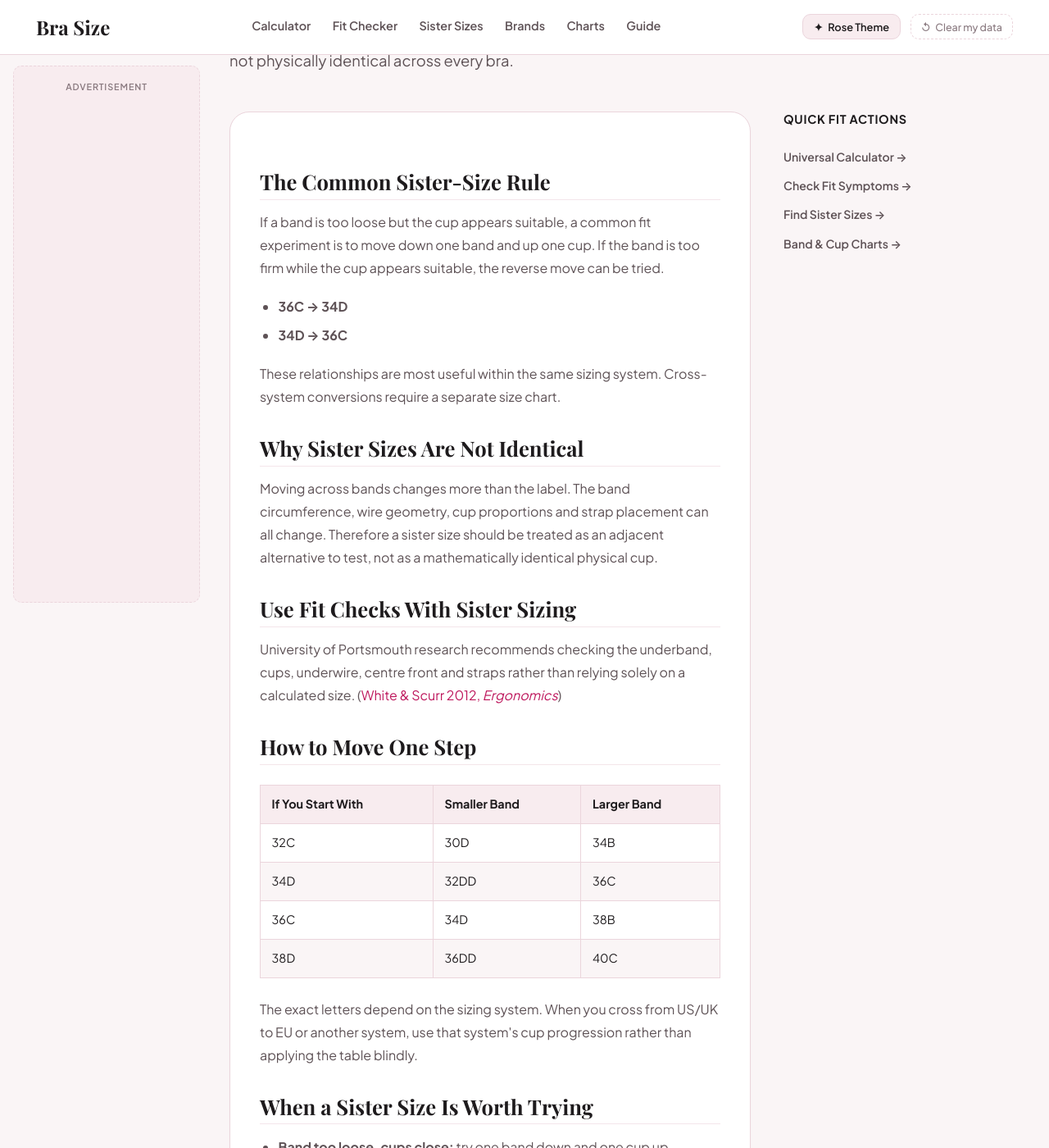
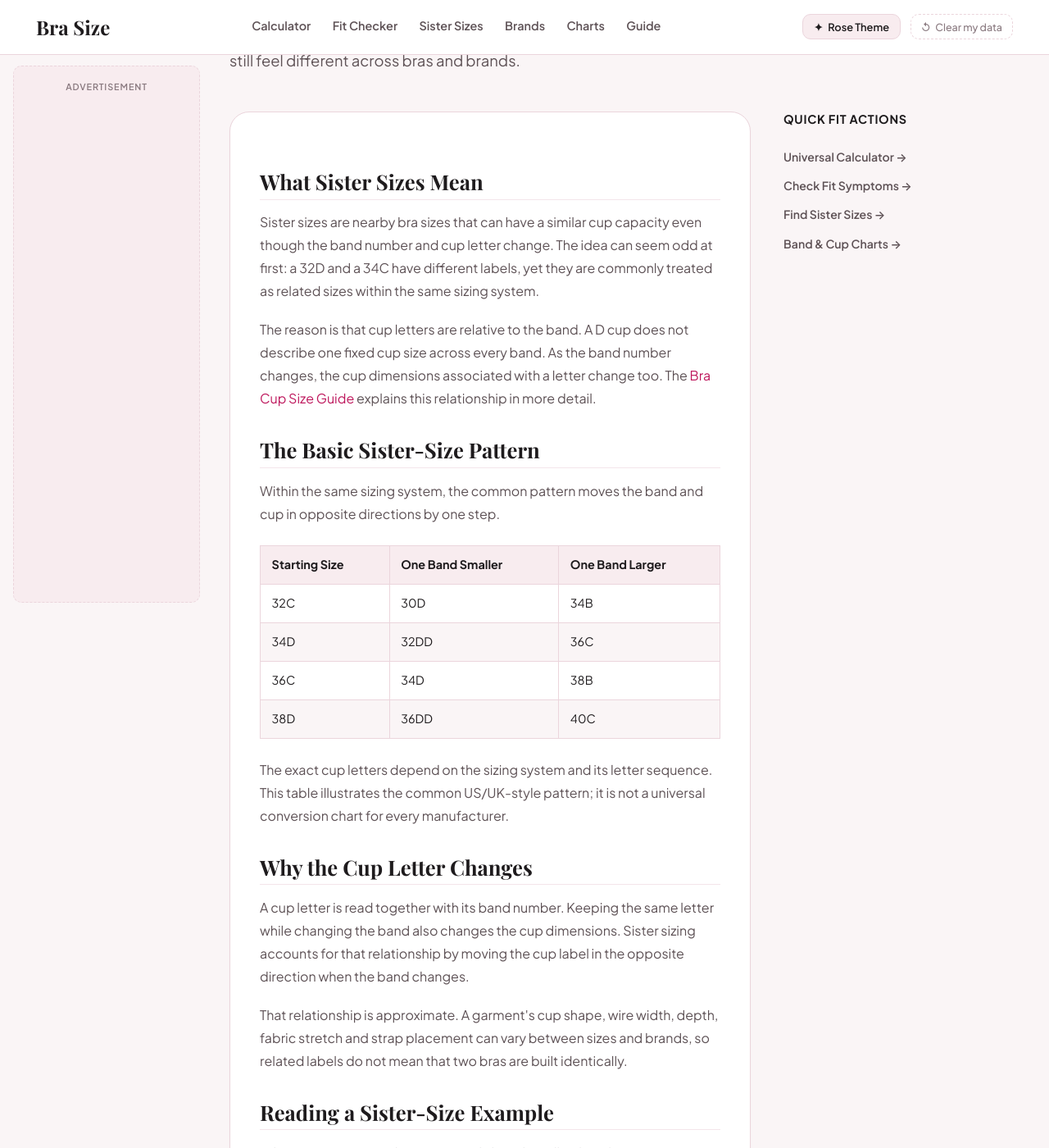
Before and after one commit to sharpedge74-cmyk/Bra-Size-Pro, a Jekyll site: the page built from sister-sizing-explained.html, in a window 1280 px wide and 1400 px high, scrolled down 422 px. Shown: the whole window at 82% size. Built offline with Jekyll 4.4.1, drawn with Linux system fonts in a browser that asks for light colours; some web fonts are replaced; some of the changed text lies outside the part shown.

Commit message:
Rewrite sister sizing guide and strengthen internal links

```diff
--- a/sister-sizing-explained.html
+++ b/sister-sizing-explained.html
@@ -1,45 +1,37 @@
 ---
 layout: guide
-title: "Sister Sizing Explained: How Band and Cup Changes Relate"
-description: "Learn the common sister-size rule, why it is useful for fit experiments, and why sister sizes are not physically identical across every bra."
+title: "Sister Sizes Explained: How Bra Sizes Relate"
+description: "Understand sister sizes, how band and cup labels move together, and why related sizes can still feel different across bras and brands."
 permalink: /sister-sizing-explained
 breadcrumb_label: "Sister Sizing Explained"
-intent: "Explain sister sizing and its practical limitations"
-last_reviewed: "2026-10-01"
+intent: "Explain the relationship between adjacent bra sizes"
+last_reviewed: "2026-10-13"
 ads: "guide"
-sources:
-  - "White & Scurr (2012), Ergonomics, DOI 10.1080/00140139.2011.647096"
 related_tool:
   title: "Sister Size Calculator"
-  desc: "Calculate adjacent size alternatives."
+  desc: "Compare adjacent band and cup labels in your selected sizing system."
   url: "/sister-size-calculator"
 related_guide:
   title: "Bra Cup Size Guide"
-  desc: "Understand relative cup sizing."
+  desc: "Explore cup letters and how their meaning changes with band size."
   url: "/bra-cup-size-guide"
 faq:
-  - q: "What is the sister-sizing rule?"
-    a: "The common rule is to move down one band and up one cup, or up one band and down one cup. This aims to keep a similar cup capacity within the same sizing system."
-  - q: "Are sister sizes exactly identical?"
-    a: "No. They are a useful grading relationship, not a promise of identical physical cups. Wire width, cup depth, band length, strap position and construction change with size."
+  - q: "What is a sister size?"
+    a: "A sister size is a nearby band-and-cup combination that is commonly grouped with a similar cup capacity. Moving down one band usually means moving up one cup position; moving up one band usually means moving down one cup position."
+  - q: "Are sister sizes exactly the same?"
+    a: "No. They are related size labels, not identical garments. Band length, cup proportions, wire shape and construction can differ."
+  - q: "Do sister sizes convert between every sizing system?"
+    a: "Cup sequences vary by system and manufacturer. The relationship is easiest to compare within one system; international labels may require a separate chart."
 ---
 
-<h2>The Common Sister-Size Rule</h2>
-<p>If a band is too loose but the cup appears suitable, a common fit experiment is to move down one band and up one cup. If the band is too firm while the cup appears suitable, the reverse move can be tried.</p>
-<ul>
-  <li><strong>36C → 34D</strong></li>
-  <li><strong>34D → 36C</strong></li>
-</ul>
-<p>These relationships are most useful within the same sizing system. Cross-system conversions require a separate size chart.</p>
+<h2>What Sister Sizes Mean</h2>
+<p>Sister sizes are nearby bra sizes that can have a similar cup capacity even though the band number and cup letter change. The idea can seem odd at first: a 32D and a 34C have different labels, yet they are commonly treated as related sizes within the same sizing system.</p>
+<p>The reason is that cup letters are relative to the band. A D cup does not describe one fixed cup size across every band. As the band number changes, the cup dimensions associated with a letter change too. The <a href="/bra-cup-size-guide">Bra Cup Size Guide</a> explains this relationship in more detail.</p>
 
-<h2>Why Sister Sizes Are Not Identical</h2>
-<p>Moving across bands changes more than the label. The band circumference, wire geometry, cup proportions and strap placement can all change. Therefore a sister size should be treated as an adjacent alternative to test, not as a mathematically identical physical cup.</p>
-
-<h2>Use Fit Checks With Sister Sizing</h2>
-<p>University of Portsmouth research recommends checking the underband, cups, underwire, centre front and straps rather than relying solely on a calculated size. (<a href="https://doi.org/10.1080/00140139.2011.647096" rel="noopener" target="_blank">White &amp; Scurr 2012, <em>Ergonomics</em></a>)</p>
-<h2>How to Move One Step</h2>
+<h2>The Basic Sister-Size Pattern</h2>
+<p>Within the same sizing system, the common pattern moves the band and cup in opposite directions by one step.</p>
 <table>
-<thead><tr><th>If You Start With</th><th>Smaller Band</th><th>Larger Band</th></tr></thead>
+  <thead><tr><th>Starting Size</th><th>One Band Smaller</th><th>One Band Larger</th></tr></thead>
   <tbody>
     <tr><td>32C</td><td>30D</td><td>34B</td></tr>
     <tr><td>34D</td><td>32DD</td><td>36C</td></tr>
@@ -47,14 +39,27 @@ faq:
     <tr><td>38D</td><td>36DD</td><td>40C</td></tr>
   </tbody>
 </table>
-<p>The exact letters depend on the sizing system. When you cross from US/UK to EU or another system, use that system's cup progression rather than applying the table blindly.</p>
+<p>The exact cup letters depend on the sizing system and its letter sequence. This table illustrates the common US/UK-style pattern; it is not a universal conversion chart for every manufacturer.</p>
 
-<h2>When a Sister Size Is Worth Trying</h2>
+<h2>Why the Cup Letter Changes</h2>
+<p>A cup letter is read together with its band number. Keeping the same letter while changing the band also changes the cup dimensions. Sister sizing accounts for that relationship by moving the cup label in the opposite direction when the band changes.</p>
+<p>That relationship is approximate. A garment's cup shape, wire width, depth, fabric stretch and strap placement can vary between sizes and brands, so related labels do not mean that two bras are built identically.</p>
+
+<h2>Reading a Sister-Size Example</h2>
+<p>Take 34D as an example. A commonly listed smaller-band sister size is 32DD, while a larger-band sister size is 36C. The band number changes by two, and the cup label moves one position in the opposite direction.</p>
+<p>This describes how the labels relate on a size chart. It does not mean the band will feel equally firm or that the cups will have precisely the same shape in every style.</p>
+
+<h2>Sister Sizes and International Labels</h2>
+<p>US, UK, EU, Australian and other sizing systems do not use identical cup-letter progressions or band labels in every range. A sister-size relationship should be read within its original system before comparing it with another country's labels.</p>
+<p>The <a href="/brand-size-converter">Brand Size Converter</a> covers selected brand and system comparisons, while the <a href="/bra-measurement-chart">Bra Measurement Chart</a> provides a broader label reference.</p>
+
+<h2>How the Calculator Presents Related Sizes</h2>
+<p>The <a href="/sister-size-calculator">Sister Size Calculator</a> displays adjacent size labels based on the selected system's supported sequence. Its results are mathematical size references. They do not account for every difference in garment design or guarantee that related sizes will feel the same.</p>
+
+<h2>Explore the Related Guides</h2>
 <ul>
-  <li><strong>Band too loose, cups close:</strong> try one band down and one cup up.</li>
-  <li><strong>Band too firm, cups close:</strong> try one band up and one cup down.</li>
-  <li><strong>Cups clearly wrong in shape or coverage:</strong> do not assume a sister size will solve it.</li>
+  <li><a href="/bra-size-calculator">Bra Size Calculator</a> — see a measurement-based starting size.</li>
+  <li><a href="/bra-sizing-methodology">Bra Sizing Methodology</a> — read how the main calculator maps measurements to labels.</li>
+  <li><a href="/bra-cup-size-guide">Bra Cup Size Guide</a> — compare common cup-letter sequences.</li>
+  <li><a href="/how-to-measure-bra-size-at-home">How to Measure Bra Size at Home</a> — understand the two measurements used by the main calculator.</li>
 </ul>
-
-<h2>Use the Calculator for the First Step</h2>
-<p>The <a href="/sister-size-calculator">Sister Size Calculator</a> can generate adjacent alternatives from a starting size. After that, use the actual bra fit—not the mathematical relationship alone—to decide which option works better.</p>
```
Lines whose indentation alone changed are shown as unchanged.
